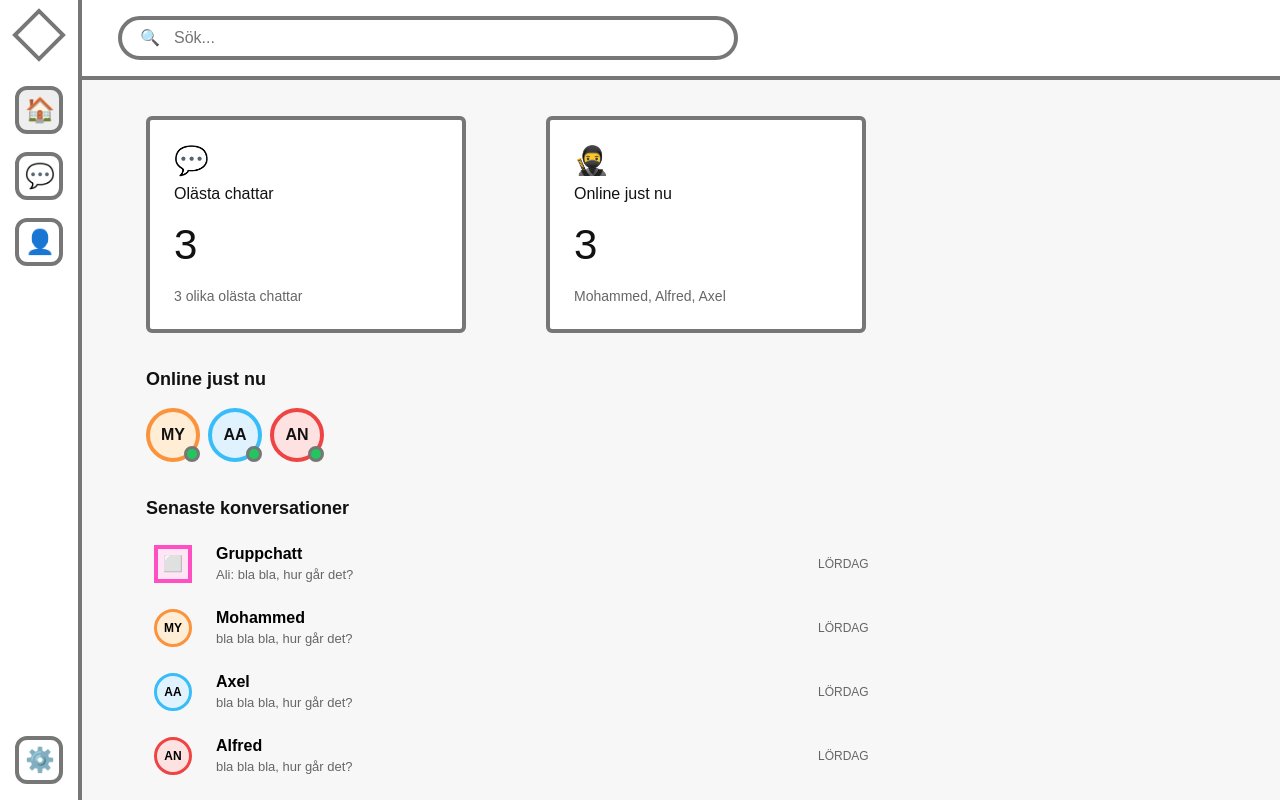
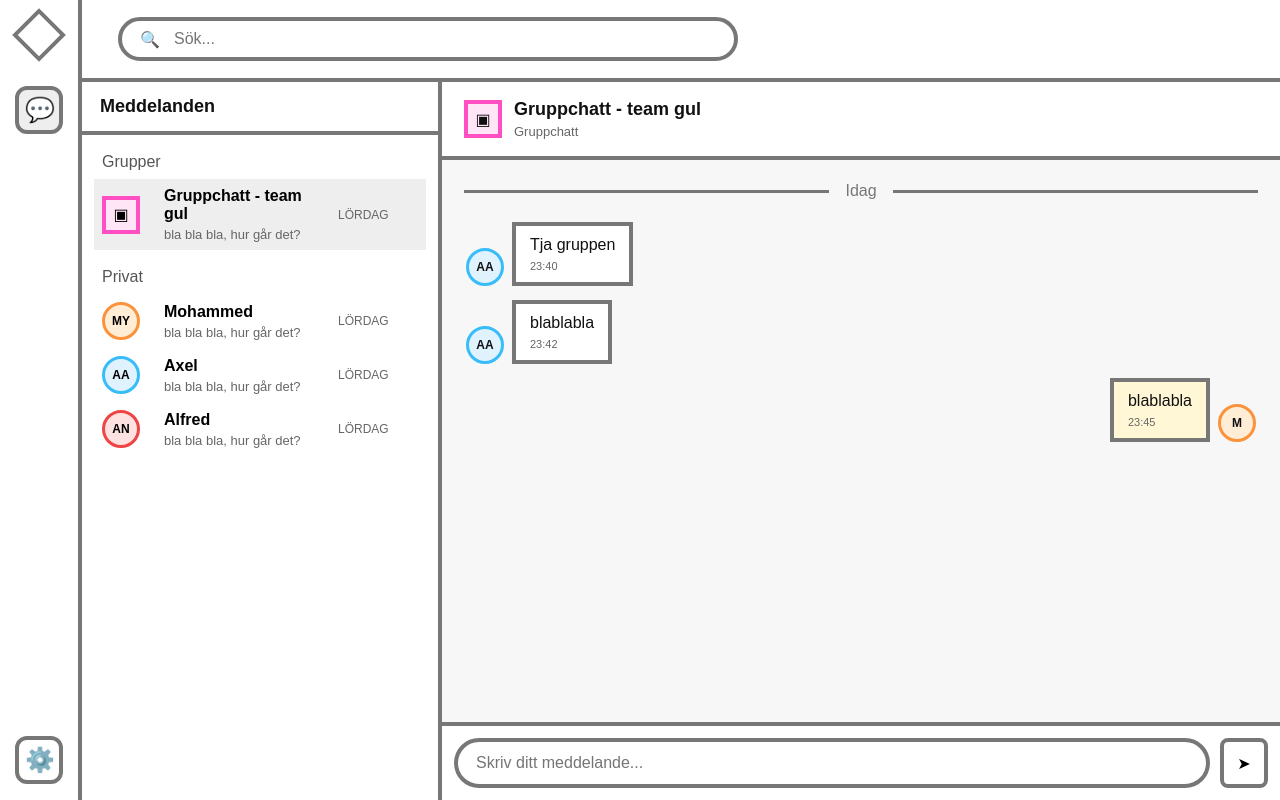
Before and after one commit to axelgandersson/Agila-Meddelanden, a React (Vite) app in the folder FrontEnd/: page / in a window 1280 px wide. Both pictures are taken after a click on the button "Logga in". Built offline with nearby package versions, Linux system fonts and the light colour scheme.

Commit message:
Updated frontend

```diff
--- a/FrontEnd/src/App.css
+++ b/FrontEnd/src/App.css
@@ -165,132 +165,10 @@ button {
   padding: 8px 18px;
 }
 
-.search-wrapper input,
-.contact-search input {
+.search-wrapper input {
   width: 100%;
   border: none;
   outline: none;
-}
-
-/* HOME */
-
-.home-page,
-.contacts-page {
-  padding: 36px 64px;
-  overflow-y: auto;
-}
-
-.stats-grid {
-  display: grid;
-  grid-template-columns: repeat(2, minmax(220px, 320px));
-  gap: 80px;
-  margin-bottom: 36px;
-}
-
-.stat-card {
-  min-height: 160px;
-  background: white;
-  border: 4px solid #777777;
-  border-radius: 6px;
-  padding: 24px;
-}
-
-.stat-card p {
-  margin: 0 0 18px;
-}
-
-.stat-card h2 {
-  margin: 0 0 18px;
-  font-size: 42px;
-  font-weight: 500;
-}
-
-.stat-card span {
-  color: #666666;
-  font-size: 14px;
-}
-
-.stat-icon {
-  font-size: 28px;
-  margin-bottom: 8px;
-}
-
-.online-section,
-.recent-section {
-  margin-top: 36px;
-}
-
-.online-section h2,
-.recent-section h2,
-.contacts-page h2 {
-  font-size: 18px;
-  margin-bottom: 18px;
-}
-
-.avatar-row {
-  display: flex;
-  gap: 8px;
-}
-
-.avatar-wrapper {
-  position: relative;
-}
-
-.online-dot {
-  position: absolute;
-  right: 0;
-  bottom: 0;
-  width: 16px;
-  height: 16px;
-  background: #22c55e;
-  border: 3px solid #777777;
-  border-radius: 50%;
-}
-
-.conversation-list {
-  max-width: 760px;
-  display: flex;
-  flex-direction: column;
-  gap: 10px;
-}
-
-.conversation-item,
-.chat-preview {
-  width: 100%;
-  background: transparent;
-  border: none;
-  display: grid;
-  grid-template-columns: 50px 1fr 80px;
-  align-items: center;
-  gap: 12px;
-  text-align: left;
-  padding: 8px;
-}
-
-.conversation-item:hover,
-.chat-preview:hover {
-  background: #eeeeee;
-}
-
-.conversation-item h3,
-.chat-preview h3,
-.contact-card h3 {
-  margin: 0;
-  font-size: 16px;
-}
-
-.conversation-item p,
-.chat-preview p,
-.contact-card p {
-  margin: 4px 0 0;
-  color: #666666;
-  font-size: 13px;
-}
-
-.conversation-item span,
-.chat-preview span {
-  color: #666666;
-  font-size: 12px;
 }
 
 /* AVATAR */
@@ -378,8 +256,7 @@ button {
   font-size: 18px;
 }
 
-.panel-title button,
-.dots-button {
+.panel-title button {
   border: none;
   background: transparent;
   font-size: 24px;
@@ -390,8 +267,37 @@ button {
   color: #555555;
 }
 
+.chat-preview {
+  width: 100%;
+  background: transparent;
+  border: none;
+  display: grid;
+  grid-template-columns: 50px 1fr 80px;
+  align-items: center;
+  gap: 12px;
+  text-align: left;
+  padding: 8px;
+}
+
+.chat-preview:hover,
 .active-chat {
   background: #eeeeee;
+}
+
+.chat-preview h3 {
+  margin: 0;
+  font-size: 16px;
+}
+
+.chat-preview p {
+  margin: 4px 0 0;
+  color: #666666;
+  font-size: 13px;
+}
+
+.chat-preview span {
+  color: #666666;
+  font-size: 12px;
 }
 
 .chat-window {
@@ -406,7 +312,6 @@ button {
   background: white;
   border-bottom: 4px solid #777777;
   display: flex;
-  justify-content: space-between;
   align-items: center;
   padding: 0 22px;
 }
@@ -516,54 +421,3 @@ button {
   border: 4px solid #777777;
   border-radius: 8px;
 }
-
-/* CONTACTS */
-
-.contacts-actions {
-  max-width: 760px;
-  display: flex;
-  gap: 24px;
-  margin-bottom: 32px;
-}
-
-.contact-search {
-  flex: 1;
-  background: white;
-  border: 4px solid #777777;
-  border-radius: 999px;
-  display: flex;
-  gap: 12px;
-  padding: 10px 18px;
-}
-
-.add-button,
-.contact-card button {
-  background: white;
-  border: 4px solid #777777;
-  border-radius: 999px;
-}
-
-.add-button {
-  padding: 10px 28px;
-}
-
-.contacts-list {
-  max-width: 760px;
-  display: flex;
-  flex-direction: column;
-  gap: 24px;
-}
-
-.contact-card {
-  display: grid;
-  grid-template-columns: 90px 1fr 100px;
-  align-items: center;
-}
-
-.contact-card p {
-  color: #22c55e;
-}
-
-.contact-card button {
-  padding: 6px 14px;
-}
--- a/FrontEnd/src/App.tsx
+++ b/FrontEnd/src/App.tsx
@@ -3,35 +3,23 @@ import "./App.css";
 
 import { SideNav } from "./components/SideNav";
 import { TopBar } from "./components/TopBar";
-
 import { ChatPage } from "./pages/ChatPage";
-import { ContactsPage } from "./pages/ContactsPage";
-import { HomePage } from "./pages/HomePage";
 import { LoginPage } from "./pages/LoginPage";
 
-import type { Page } from "./types/types";
+function App() {
+  const [isLoggedIn, setIsLoggedIn] = useState(false);
 
-function App() {
-  const [page, setPage] = useState<Page>("login");
-
-  if (page === "login") {
-    return <LoginPage onLogin={() => setPage("home")} />;
+  if (!isLoggedIn) {
+    return <LoginPage onLogin={() => setIsLoggedIn(true)} />;
   }
 
   return (
     <div className="app-shell">
-      <SideNav currentPage={page} onChangePage={setPage} />
+      <SideNav />
 
       <main className="content">
         <TopBar />
-
-        {page === "home" && <HomePage onOpenChat={() => setPage("chat")} />}
-
-        {page === "chat" && <ChatPage />}
-
-        {page === "contacts" && (
-          <ContactsPage onOpenChat={() => setPage("chat")} />
-        )}
+        <ChatPage />
       </main>
     </div>
   );
--- a/FrontEnd/src/components/SideNav.tsx
+++ b/FrontEnd/src/components/SideNav.tsx
@@ -1,39 +1,15 @@
-import type { Page } from "../types/types";
-
-type SideNavProps = {
-  currentPage: Page;
-  onChangePage: (page: Page) => void;
-};
-
-export function SideNav({ currentPage, onChangePage }: SideNavProps) {
+export function SideNav() {
   return (
     <aside className="side-nav">
       <div className="nav-logo"></div>
 
-      <button
-        className={currentPage === "home" ? "nav-button active" : "nav-button"}
-        onClick={() => onChangePage("home")}
-      >
-        🏠
-      </button>
-
-      <button
-        className={currentPage === "chat" ? "nav-button active" : "nav-button"}
-        onClick={() => onChangePage("chat")}
-      >
+      <button className="nav-button active" title="Chatt">
         💬
       </button>
 
-      <button
-        className={
-          currentPage === "contacts" ? "nav-button active" : "nav-button"
-        }
-        onClick={() => onChangePage("contacts")}
-      >
-        👤
+      <button className="nav-button settings-button" title="Inställningar">
+        ⚙️
       </button>
-
-      <button className="nav-button settings-button">⚙️</button>
     </aside>
   );
 }
--- a/FrontEnd/src/data/mockData.ts
+++ b/FrontEnd/src/data/mockData.ts
@@ -1,46 +1,117 @@
-import type { ChatMessage, Contact } from "../types/types";
+import type { ChatMessage, Conversation } from "../types/types";
 
-export const contacts: Contact[] = [
+export const conversations: Conversation[] = [
   {
-    id: "1",
+    id: "group-team-gul",
+    name: "Gruppchatt - team gul",
+    initials: "G",
+    status: "Gruppchatt",
+    color: "red",
+    type: "group",
+    lastMessage: "bla bla bla, hur går det?",
+    time: "LÖRDAG",
+  },
+  {
+    id: "mohammed",
     name: "Mohammed",
     initials: "MY",
     status: "Aktiv för 25 minuter sedan",
     color: "orange",
+    type: "private",
+    lastMessage: "bla bla bla, hur går det?",
+    time: "LÖRDAG",
   },
   {
-    id: "2",
+    id: "axel",
     name: "Axel",
     initials: "AA",
     status: "Aktiv nu",
     color: "blue",
+    type: "private",
+    lastMessage: "bla bla bla, hur går det?",
+    time: "LÖRDAG",
   },
   {
-    id: "3",
+    id: "alfred",
     name: "Alfred",
     initials: "AN",
     status: "Aktiv nu",
     color: "red",
+    type: "private",
+    lastMessage: "bla bla bla, hur går det?",
+    time: "LÖRDAG",
   },
 ];
 
 export const startMessages: ChatMessage[] = [
   {
     id: "1",
+    conversationId: "group-team-gul",
+    text: "Tja gruppen",
+    sender: "other",
+    time: "23:40",
+  },
+  {
+    id: "2",
+    conversationId: "group-team-gul",
+    text: "blablabla",
+    sender: "other",
+    time: "23:42",
+  },
+  {
+    id: "3",
+    conversationId: "group-team-gul",
+    text: "blablabla",
+    sender: "me",
+    time: "23:45",
+  },
+  {
+    id: "4",
+    conversationId: "mohammed",
     text: "Tja bla bla bla",
     sender: "other",
     time: "23:45",
   },
   {
-    id: "2",
+    id: "5",
+    conversationId: "mohammed",
     text: "Hej, hur går det?",
     sender: "other",
     time: "23:58",
   },
   {
-    id: "3",
+    id: "6",
+    conversationId: "mohammed",
     text: "Tjena själv, det går bra",
     sender: "me",
     time: "00:08",
   },
+  {
+    id: "7",
+    conversationId: "axel",
+    text: "blablabla",
+    sender: "other",
+    time: "12:15",
+  },
+  {
+    id: "8",
+    conversationId: "axel",
+    text: "blablabla",
+    sender: "me",
+    time: "12:20",
+  },
+  {
+    id: "9",
+    conversationId: "alfred",
+    text: "blablabla",
+    sender: "other",
+    time: "14:05",
+  },
+  {
+    id: "10",
+    conversationId: "alfred",
+    text: "blablabla",
+    sender: "me",
+    time: "14:07",
+  },
 ];
--- a/FrontEnd/src/pages/ChatPage.tsx
+++ b/FrontEnd/src/pages/ChatPage.tsx
@@ -1,11 +1,31 @@
 import { useState } from "react";
 import { Avatar } from "../components/Avatar";
-import { contacts, startMessages } from "../data/mockData";
-import type { ChatMessage } from "../types/types";
+import { conversations, startMessages } from "../data/mockData";
+import type { ChatMessage, Conversation } from "../types/types";
 
 export function ChatPage() {
+  const [selectedConversationId, setSelectedConversationId] =
+    useState("group-team-gul");
+
   const [messages, setMessages] = useState<ChatMessage[]>(startMessages);
   const [newMessage, setNewMessage] = useState("");
+
+  const selectedConversation =
+    conversations.find(
+      (conversation) => conversation.id === selectedConversationId,
+    ) || conversations[0];
+
+  const selectedMessages = messages.filter(
+    (message) => message.conversationId === selectedConversationId,
+  );
+
+  const groupConversations = conversations.filter(
+    (conversation) => conversation.type === "group",
+  );
+
+  const privateConversations = conversations.filter(
+    (conversation) => conversation.type === "private",
+  );
 
   function handleSendMessage(event: React.FormEvent) {
     event.preventDefault();
@@ -16,6 +36,7 @@ export function ChatPage() {
 
     const message: ChatMessage = {
       id: crypto.randomUUID(),
+      conversationId: selectedConversation.id,
       text: newMessage,
       sender: "me",
       time: new Date().toLocaleTimeString("sv-SE", {
@@ -28,59 +49,72 @@ export function ChatPage() {
     setNewMessage("");
   }
 
+  function renderConversation(conversation: Conversation) {
+    const isActive = conversation.id === selectedConversationId;
+
+    return (
+      <button
+        className={isActive ? "chat-preview active-chat" : "chat-preview"}
+        key={conversation.id}
+        onClick={() => setSelectedConversationId(conversation.id)}
+      >
+        {conversation.type === "group" ? (
+          <div className="group-avatar">▣</div>
+        ) : (
+          <Avatar
+            initials={conversation.initials}
+            color={conversation.color}
+            size="small"
+          />
+        )}
+
+        <div>
+          <h3>{conversation.name}</h3>
+          <p>{conversation.lastMessage}</p>
+        </div>
+
+        <span>{conversation.time}</span>
+      </button>
+    );
+  }
+
   return (
     <section className="chat-page">
       <aside className="chat-list-panel">
         <div className="panel-title">
           <h2>Meddelanden</h2>
-          <button>✎</button>
         </div>
 
         <p className="section-label">Grupper</p>
 
-        <button className="chat-preview active-chat">
-          <div className="group-avatar">⬜</div>
-
-          <div>
-            <h3>Gruppchatt - team gul</h3>
-            <p>bla bla bla, hur går det?</p>
-          </div>
-
-          <span>LÖRDAG</span>
-        </button>
+        {groupConversations.map((conversation) =>
+          renderConversation(conversation),
+        )}
 
         <p className="section-label">Privat</p>
 
-        {contacts.map((contact) => (
-          <button className="chat-preview" key={contact.id}>
-            <Avatar
-              initials={contact.initials}
-              color={contact.color}
-              size="small"
-            />
-
-            <div>
-              <h3>{contact.name}</h3>
-              <p>bla bla bla, hur går det?</p>
-            </div>
-
-            <span>LÖRDAG</span>
-          </button>
-        ))}
+        {privateConversations.map((conversation) =>
+          renderConversation(conversation),
+        )}
       </aside>
 
       <section className="chat-window">
         <header className="chat-header">
           <div className="user-heading">
-            <Avatar initials="MY" color="orange" />
+            {selectedConversation.type === "group" ? (
+              <div className="group-avatar">▣</div>
+            ) : (
+              <Avatar
+                initials={selectedConversation.initials}
+                color={selectedConversation.color}
+              />
+            )}
 
             <div>
-              <h2>Mohammed</h2>
-              <p>Aktiv för 25 minuter sedan</p>
+              <h2>{selectedConversation.name}</h2>
+              <p>{selectedConversation.status}</p>
             </div>
           </div>
-
-          <button className="dots-button">•••</button>
         </header>
 
         <div className="date-divider">
@@ -90,7 +124,7 @@ export function ChatPage() {
         </div>
 
         <div className="messages">
-          {messages.map((message) => (
+          {selectedMessages.map((message) => (
             <div
               className={
                 message.sender === "me"
@@ -100,7 +134,19 @@ export function ChatPage() {
               key={message.id}
             >
               {message.sender === "other" && (
-                <Avatar initials="AA" color="blue" size="small" />
+                <Avatar
+                  initials={
+                    selectedConversation.type === "group"
+                      ? "AA"
+                      : selectedConversation.initials
+                  }
+                  color={
+                    selectedConversation.type === "group"
+                      ? "blue"
+                      : selectedConversation.color
+                  }
+                  size="small"
+                />
               )}
 
               <div
--- a/FrontEnd/src/pages/HomePage.tsx
+++ /dev/null
@@ -1,79 +0,0 @@
-import { Avatar } from "../components/Avatar";
-import { contacts } from "../data/mockData";
-
-type HomePageProps = {
-  onOpenChat: () => void;
-};
-
-export function HomePage({ onOpenChat }: HomePageProps) {
-  return (
-    <section className="home-page">
-      <div className="stats-grid">
-        <article className="stat-card">
-          <div className="stat-icon">💬</div>
-          <p>Olästa chattar</p>
-          <h2>3</h2>
-          <span>3 olika olästa chattar</span>
-        </article>
-
-        <article className="stat-card">
-          <div className="stat-icon">🥷</div>
-          <p>Online just nu</p>
-          <h2>3</h2>
-          <span>Mohammed, Alfred, Axel</span>
-        </article>
-      </div>
-
-      <section className="online-section">
-        <h2>Online just nu</h2>
-
-        <div className="avatar-row">
-          {contacts.map((contact) => (
-            <div className="avatar-wrapper" key={contact.id}>
-              <Avatar initials={contact.initials} color={contact.color} />
-              <span className="online-dot"></span>
-            </div>
-          ))}
-        </div>
-      </section>
-
-      <section className="recent-section">
-        <h2>Senaste konversationer</h2>
-
-        <div className="conversation-list">
-          <button className="conversation-item" onClick={onOpenChat}>
-            <div className="group-avatar">⬜</div>
-
-            <div>
-              <h3>Gruppchatt</h3>
-              <p>Ali: bla bla, hur går det?</p>
-            </div>
-
-            <span>LÖRDAG</span>
-          </button>
-
-          {contacts.map((contact) => (
-            <button
-              className="conversation-item"
-              key={contact.id}
-              onClick={onOpenChat}
-            >
-              <Avatar
-                initials={contact.initials}
-                color={contact.color}
-                size="small"
-              />
-
-              <div>
-                <h3>{contact.name}</h3>
-                <p>bla bla bla, hur går det?</p>
-              </div>
-
-              <span>LÖRDAG</span>
-            </button>
-          ))}
-        </div>
-      </section>
-    </section>
-  );
-}
```
Also changed, not shown: FrontEnd/src/pages/ContactsPage.tsx (deleted, +0 -54 lines), FrontEnd/src/types/types.ts (+5 -3 lines).
